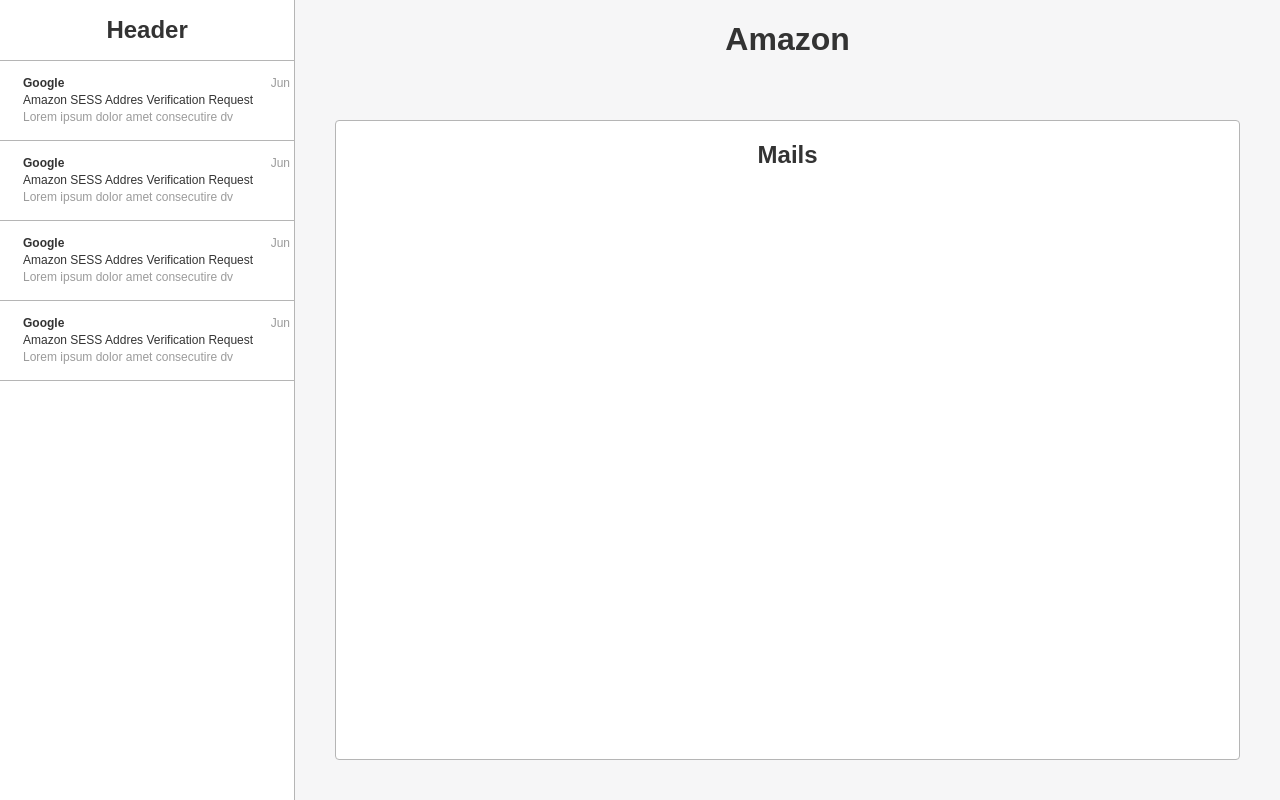
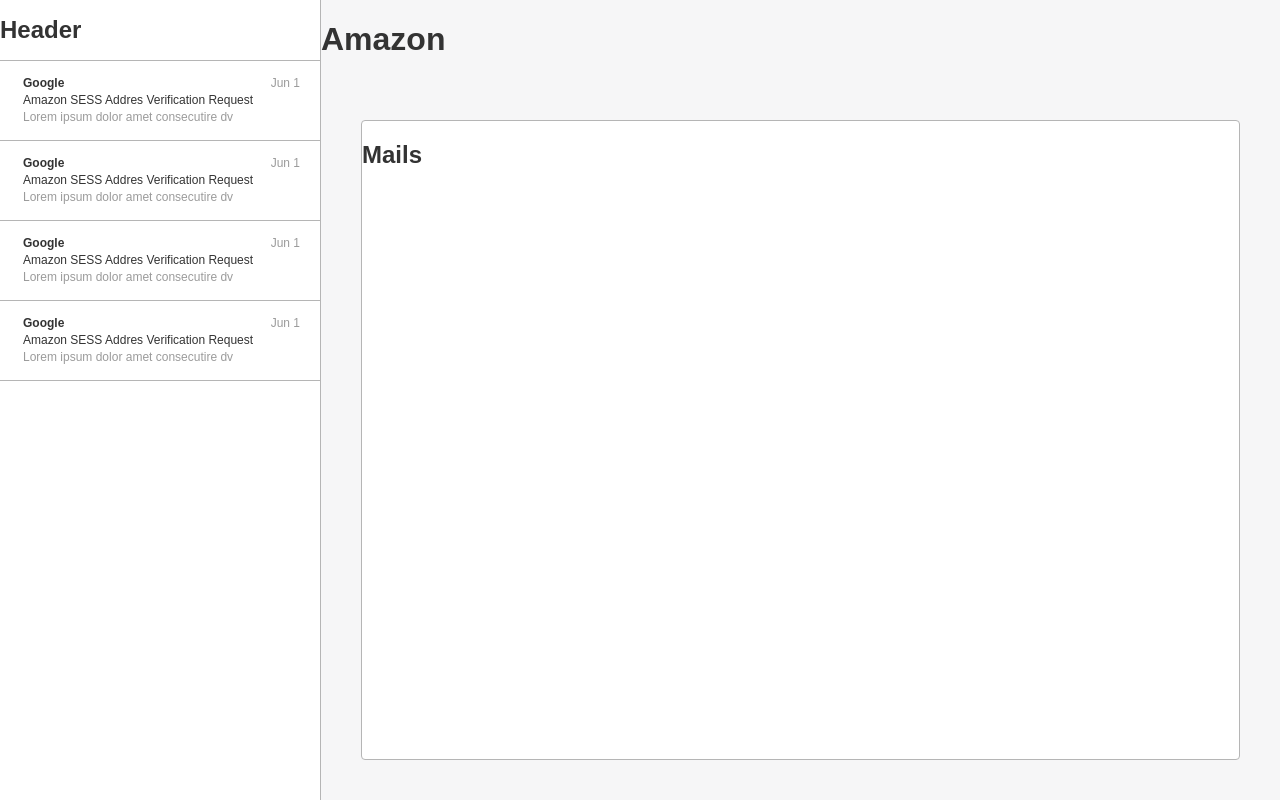
Before and after one commit to luizkra/emailClient, a React (Create React App) app: page / in a window 1280 px wide. Built offline with nearby package versions, Linux system fonts and the light colour scheme.

Commit message:
modification of App-container

```diff
--- a/src/App.js
+++ b/src/App.js
@@ -6,7 +6,7 @@
 
   render() {
     return (
-      <div className="App">
+      <div className="App-container">
         <div className="App-left-side">
           <EmailList />
         </div>
--- a/src/css/App.css
+++ b/src/css/App.css
@@ -13,7 +13,7 @@
 .App-intro {
   font-size: large;
 }
-.App {
+.App-container {
   background-color: gray;
   width: 100%;
   height: 100%;
@@ -24,11 +24,12 @@
   background-color: red;
   width: 77%;
   height: auto;
+  border-left: 1px solid #B5B5B5;
 }
 .App-left-side{
   background-color: green;
   width: 23%;
-  min-width: 260px;
+  max-width: 320px;
+  min-width: 320px;
   height: auto;
-  border-right: 1px solid #B5B5B5;
 }
```
